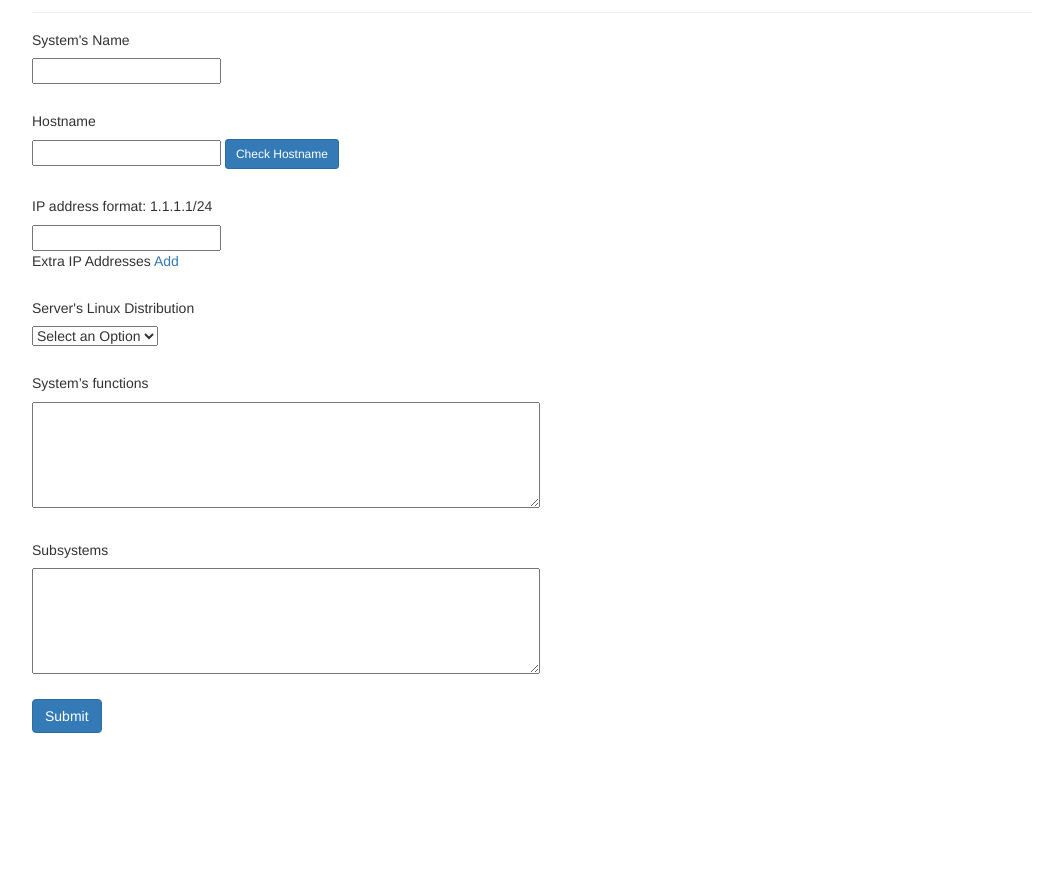
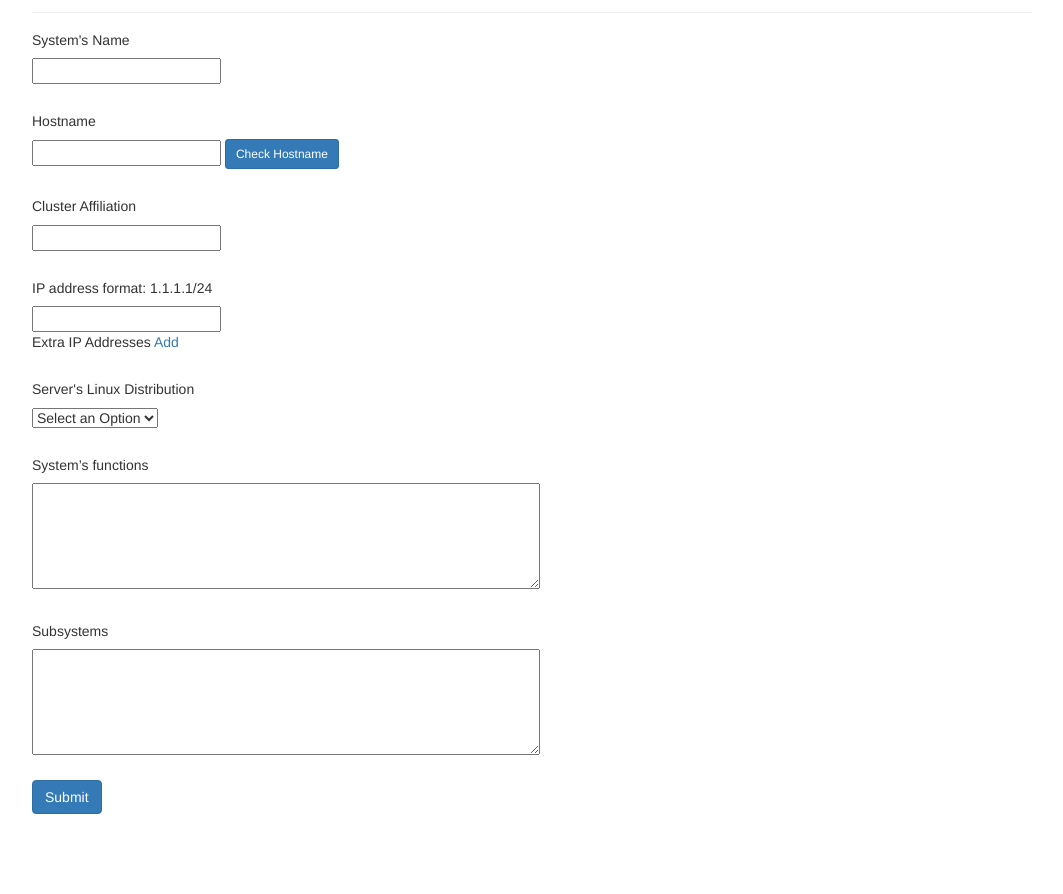
Before and after one commit to Lab-Brat/flask_masque, a Flask app: page /form in a window 1280 px wide. Shown: the part 144-1038 px from the top of the page, without its empty margins (108-1171 px from the left). Before the commit the page ends 877 px from the top, so only its background shows below. Run offline with Flask 2, Linux system fonts and the light colour scheme; data that the repository does not hold is empty; some libraries are stand-ins or nearby versions.

Commit message:
add cluster field to AddForm

```diff
--- a/app.py
+++ b/app.py
@@ -36,6 +36,7 @@ def form():
         new_form = CreateForm(
                 name=request.form['name'],
                 hostname=request.form['hostname'],
+                cluster_belong=request.form['cluster_belong'],
                 ip=request.form['ip'],
                 distro=request.form['distro'],
                 functions=request.form['functions'],
--- a/models.py
+++ b/models.py
@@ -15,6 +15,7 @@ class CreateForm(db.Model):
     id = db.Column(db.Integer, primary_key=True)
     name = db.Column(db.String(30), nullable=False)
     hostname = db.Column(db.String(30), nullable=False)
+    cluster_belong = db.Column(db.String(30))
     ip = db.Column(INET)
     extra_ips = db.relationship('CreateExIP', cascade="all,delete", backref='forms')
     distro = db.Column(db.String(20), nullable=False)
@@ -22,10 +23,11 @@ class CreateForm(db.Model):
     subsystems = db.Column(db.String(200), nullable=False)
     date_created = db.Column(db.DateTime, default=datetime.now().replace(microsecond=0))
 
-    def __init__(self, name, hostname, ip, distro, functions, subsystems):
+    def __init__(self, name, hostname, cluster_belong, ip, distro, functions, subsystems):
         self.name = name
         self.hostname = hostname
         self.ip = ip
+        self.cluster_belong = cluster_belong
         self.distro = distro
         self.functions = functions
         self.subsystems = subsystems
--- a/templates/form.html
+++ b/templates/form.html
@@ -23,6 +23,11 @@
             <h5>Hostname</h5>
             <input type="integer" name="hostname" required/>
             <button type="submit" onclick="return(validate());" class="btn btn-primary btn-sm">Check Hostname</button>
+        </section><br/>
+
+        <section>
+            <h5>Cluster Affiliation</h5>
+            <input type="text" name="cluster_belong"/>
         </section><br/>
 
         <section>
```
